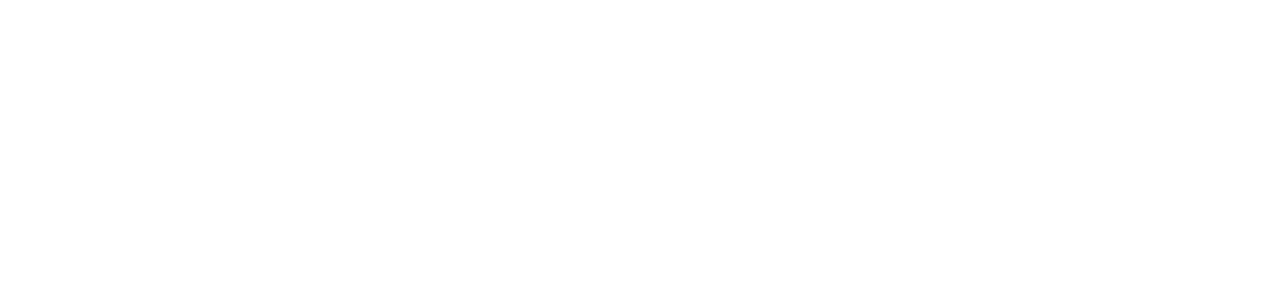
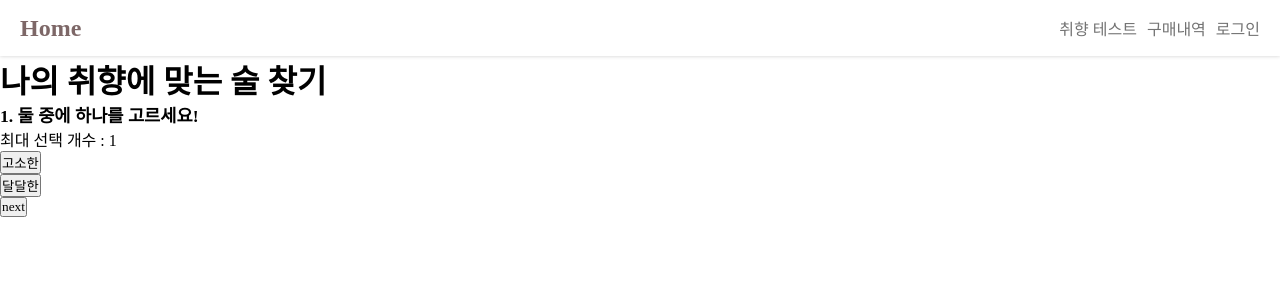
Before and after one commit to Team-alryeoju/alryeoju-front, a React (Create React App) app: page /test in a window 1280 px wide. Before the commit this address had no page. Shown: the top 300 px of the page. Built offline with nearby package versions, Linux system fonts and the light colour scheme; the HTML template or start-up script is replaced by a standard one.

Commit message:
[FEAT] 전통주 취향 테스트 화면 - 조사 & 답변 전달 기능

```diff
--- a/src/App.js
+++ b/src/App.js
@@ -1,11 +1,12 @@
 import { Routes, Route } from 'react-router-dom';
 
 import './App.css';
-import Home from './Pages/Home'
-import MyPage from './Pages/MyPage'
+import Home from './Pages/Home';
+import MyPage from './Pages/MyPage';
 import Detail from './Pages/Detail';
 import SignIn from './Pages/SignIn';
 import SignUp from './Pages/SignUp';
+import Test from './Pages/Test';
 
 
 function App() {
@@ -16,6 +17,7 @@
           <Route path='/' element={<Home />}></Route>
           <Route path='/mypage' element={<MyPage />}></Route>
           <Route path="/detail/:soolId" element={<Detail />}></Route>
+          <Route path="/test/*" element={<Test />}></Route>
           <Route path="/login" element={<SignIn />}></Route>
           <Route path="/signup" element={<SignUp />}></Route>
         </Routes>
--- a/src/Components/Header.js
+++ b/src/Components/Header.js
@@ -17,7 +17,7 @@
     padding: 0 10px 0 10px;
     box-shadow: 0 0 4px 0 rgba(0, 0, 0, 0.2);
 
-    a, div{
+    a, button{
         color: #737373;
         cursor: pointer;
     }
@@ -32,7 +32,7 @@
     .user-link{
         font-size: 1rem;
         font-weight: 500;
-        & > div, & > a{
+        & > button, & > a{
             margin-right: 10px;
         }
     }
@@ -55,10 +55,11 @@
         <HeaderContainer>
             <Link to="/" className="home-link">Home</Link>
             <div className="user-link row">
+                <Link to="/test">취향 테스트</Link>
                 <Link to="/mypage">구매내역</Link>
                 {/* <FontAwesomeIcon className="mypage-icon" icon={faCircleUser} /> */}
                 { auth ?
-                    (<div onClick={logOut}>로그아웃</div>)
+                    (<button onClick={logOut}>로그아웃</button>)
                     : (<Link to="/login">로그인</Link>)
                 }
             </div>
--- /dev/null
+++ b/src/Components/Question.js
@@ -0,0 +1,29 @@
+import React, { useState } from 'react';
+import styled from 'styled-components';
+
+const Option = styled.button`
+
+    &.selected{
+        background-color: red;
+    }
+`
+
+const Question = ({question, answer, selectAnswer}) => {
+
+    return (
+        <div className="Question">
+            <h2>{question.title}</h2>
+            <span>{`최대 선택 개수 : ${question.max}`}</span>
+            <ul>
+                {question.options.map((el, idx) => (
+                    <li>
+                       <Option className={answer.includes(idx)? "selected" : ""} onClick={()=>{selectAnswer(idx)}}>{el}</Option>
+                    </li>
+                ))
+                }
+            </ul>
+        </div>
+    );
+};
+
+export default Question;
--- a/src/Pages/SignIn.js
+++ b/src/Pages/SignIn.js
@@ -115,6 +115,7 @@
                             className="input-field"
                             autoComplete="off"
                             placeholder="아이디"
+                            title="아이디"
                             value={user}
                             onChange={(e) => setUser(e.target.value)}
                             required
@@ -127,6 +128,7 @@
                             name="pw"
                             className="input-field"
                             placeholder="비밀번호"
+                            title="비밀번호"
                             value={pwd}
                             onChange={(e) => setPwd(e.target.value)}
                             required
--- a/src/Pages/SignUp.js
+++ b/src/Pages/SignUp.js
@@ -36,7 +36,6 @@
     /** 비밀번호 확인 state**/
     // 확인용 비밀번호
     const [matchPwd, setMatchPwd] = useState("");
-    const [matchFocus, setMatchFocus] = useState(false)
     const [isPwdConfirm, setIsPwdConfirm] = useState(false);
     const [pwdConfirmError, setPwdConfirmError] = useState("");
 
@@ -227,6 +226,7 @@
                             className="input-field"
                             autoComplete="off"
                             placeholder="아이디"
+                            title="아이디"
                             value={user}
                             onChange={(e) => setUser(e.target.value)}
                         ></input>
@@ -241,6 +241,7 @@
                             className="input-field"
                             autoComplete="off"
                             placeholder="닉네임"
+                            title="닉네임"
                             value={name}
                             onChange={(e) => setName(e.target.value)}
                         ></input>
@@ -254,6 +255,7 @@
                             id="pwd"
                             className="input-field"
                             placeholder="비밀번호"
+                            title="비밀번호"
                             value={pwd}
                             onChange={(e) => setPwd(e.target.value)}
                         ></input>
@@ -266,9 +268,9 @@
                             name="confirm_pwd"
                             className="input-field"
                             placeholder="비밀번호 확인"
+                            title="비밀번호 확인"
                             value={matchPwd}
                             onChange={(e) => setMatchPwd(e.target.value)}
-                            onFocus={() => setMatchFocus(true)}
                         ></input>
                         <p
                             className={`${isPwdConfirm ? "valid" : "invalid"}`}
--- /dev/null
+++ b/src/Pages/Test.js
@@ -0,0 +1,26 @@
+import React from 'react';
+import { useState } from 'react';
+import { Route, Routes } from 'react-router-dom';
+
+
+import Header from '../Components/Header';
+import TestResult from './TestResult';
+import TestSurvey from './TestSurvey'
+
+const Test = () => {
+    /** 답변이 저장된 배열 */
+    const [answers, setAnswers] = useState([])
+
+    return (
+        <>
+            <Header />
+            <h1>나의 취향에 맞는 술 찾기</h1>
+            <Routes>
+                <Route path='result' element={<TestResult answers={answers}/>}></Route>
+                <Route path='/' element={<TestSurvey answers={answers} setAnswers={setAnswers}/>}></Route>
+            </Routes>
+        </>
+    );
+};
+
+export default Test;
--- /dev/null
+++ b/src/Pages/TestResult.js
@@ -0,0 +1,15 @@
+import React from 'react';
+
+const TestResult = ({answers}) => {
+    // answers가 정답임 -> 서버로 post 하는 작업 필요
+    // loading 장면 일부로 추가하면 좋을듯 (연산하는 느낌이 들게)
+    // survey 하지 않고 직접적으로 검색해서 들어오지 못하게 하는 경우 추가 필요
+    return (
+        <div>
+            <h2>결과 페이지~</h2>
+            {answers.map((el) => <div>{el}</div>)}
+        </div>
+    );
+};
+
+export default TestResult;
--- /dev/null
+++ b/src/Pages/TestSurvey.js
@@ -0,0 +1,149 @@
+import React, { useEffect } from 'react';
+import { useState } from 'react';
+import { useNavigate } from 'react-router-dom';
+import Header from '../Components/Header';
+import Question from '../Components/Question';
+
+const TestSurvey = ({answers, setAnswers}) => {
+    // 설문지를 받는다. or 내 쪽에서 갖고 있는다.
+
+    /** navigate */
+    // 결과 페이지로 가기 위한 navigate
+    const navigate = useNavigate()
+    /** state */
+    // 현재 질문에 대한 인덱스
+    const [curQuestion, setCurQuestion] = useState(0)
+    // 현재 답변 (질문에 대해 선택된 옵션들) 배열로 저장
+    const [curAnswer, setCurAnswer] = useState([])
+    // 전체 답변 저장 배열로 저장 (서버에 보내줄 것)
+    // const [answers, setAnswers] = useState([])
+
+    // 질문 생김새가 이래야 함
+    const questions = [
+        {
+            type: 'radio',
+            max: 1,
+            title: '1. 둘 중에 하나를 고르세요!',
+            options : ['고소한', '달달한']
+        },
+        {
+            type: 'check',
+            max: 2,
+            title: '2. 여러 개를 고르세요!',
+            options : ['사과', '배', '바나나']
+        },
+        {
+            type: 'check',
+            max: 3,
+            title: '3. 여러 개를 고르세요!',
+            options : ['커피', '초콜릿', '어쩌구']
+        },
+        {
+            type: 'radio',
+            max: 1,
+            title: '4. 둘 중에 하나를 고르세요!',
+            options : ['탄산', '노 탄산']
+        },
+    ]
+
+    useEffect(()=>{
+        console.log("최종 답변 :")
+        console.log(answers)
+        console.log("현재 답변 :")
+        console.log(curAnswer)
+        console.log("현재 문제 :")
+        console.log(curQuestion)
+    },[answers, curAnswer,curQuestion])
+
+    const handleNextBtn = () => {
+        // 다음 질문으로 가는데...
+        // 선택된 옵션이 없거나 현재 질문이 원하는 답변의 개수보다 모자르다면
+        if(curAnswer.length === 0 || curAnswer.length < questions[curQuestion].max) {
+            alert('선택지를 모두 골라주세요')
+            return
+        }
+
+        // 선택된 옵션이 올바르게 있는 경우 있는 경우
+        // 선택된 옵션 최종 답변 모음에 추가
+        setAnswers([...answers, curAnswer])
+        // 다음 문제로 넘어가기
+        setCurQuestion(curQuestion + 1);
+        // 현재 답변 저장되었던 것 초기화
+        setCurAnswer([])
+    }
+
+    const handlePrevBtn = () => {
+        // 이전 페이지로 돌아감
+
+        // 이전 페이지의 답변을 현재 답변 state에 다시 저장 -> 다시 이전 상태로 돌아가기 위함임
+        setCurAnswer(answers.slice(-1)[0])
+        // 선택되었던 옵션 답변에서 제거 (pop)
+        setAnswers(answers.slice(0, -1))
+        setCurQuestion(curQuestion - 1);
+    }
+
+    const selectAnswer = (selectedIdx) => {
+        // (type 없애고 max로만 하려면 1일때랑 1보다 큰 경우로 나눠서 해야함!)
+
+        if(questions[curQuestion].type === 'radio'){
+        /** radio : 요구하는 답변이 1개인 문제 */
+
+            // 이미 추가된 옵션을 선택하는 경우라면
+            if(curAnswer.includes(selectedIdx)) return; // 아무 동작도 하지 않는다.
+
+            // 새로운 옵션을 선택한 경우라면
+            // 기존의 현재 답변을 초기화하고 현재 선택한 옵션만 답변에 추가
+            setCurAnswer([selectedIdx])
+            // 추가 작업은 하지 않는다.
+        }else if(questions[curQuestion].type === 'check'){
+        /**  check : 요구하는 답변이 여러개인 문제 */
+
+            // 이미 추가된 옵션을 다시 선택하는 경우라면
+            if(curAnswer.includes(selectedIdx)){
+                setCurAnswer(curAnswer.filter((el) => el !== selectedIdx))
+                return; // 추가 동작하지 않고 돌아간다
+            }
+
+            // 새로운 옵션을 선택한 경우라면
+            // 현재 선택된 옵션의 개수가 필수 선택 개수 보다 적다면 (다 선택하지 않은 경우 - 새로운 옵션 추가 가능)
+            if(curAnswer.length < questions[curQuestion].max){
+                // 기존 답변에 선택된 옵션 추가한다.
+                setCurAnswer([...curAnswer, selectedIdx])
+                // 추가 작업은 하지 않는다.
+                return
+            }
+
+            //  선택이 완료되었다면
+            alert('선택이 모두 완료되었습니다.')
+        }
+    }
+
+    const answerSubmit = () => {
+        // 마지막 답변 추가!
+        if(curAnswer.length === 0 || curAnswer.length < questions[curQuestion].max) {
+            alert('선택지를 모두 골라주세요')
+            return
+        }
+        // 선택된 옵션이 올바르게 있는 경우 있는 경우
+        // 선택된 옵션 최종 답변 모음에 추가
+        setAnswers([...answers, curAnswer])
+
+        navigate('/test/result')
+    }
+
+    return (
+        <div className='Survey'>
+                <Question
+                        question={questions[curQuestion]}
+                        answer={curAnswer}
+                        selectAnswer={selectAnswer}
+                />
+                <button className={curQuestion === 0 ? 'hide': ''} onClick={handlePrevBtn}>prev</button>
+                <button className={curQuestion === questions.length-1 ? 'hide': ''} onClick={handleNextBtn}>next</button>
+                {curQuestion === questions.length-1 ? <button onClick={answerSubmit}>결과보기</button> : null}
+
+        </div>
+    );
+};
+
+export default TestSurvey;
```
Also changed, not shown: src/Pages/Detail.css (+4 -5 lines), src/Pages/Detail.js (+22 -5 lines).
